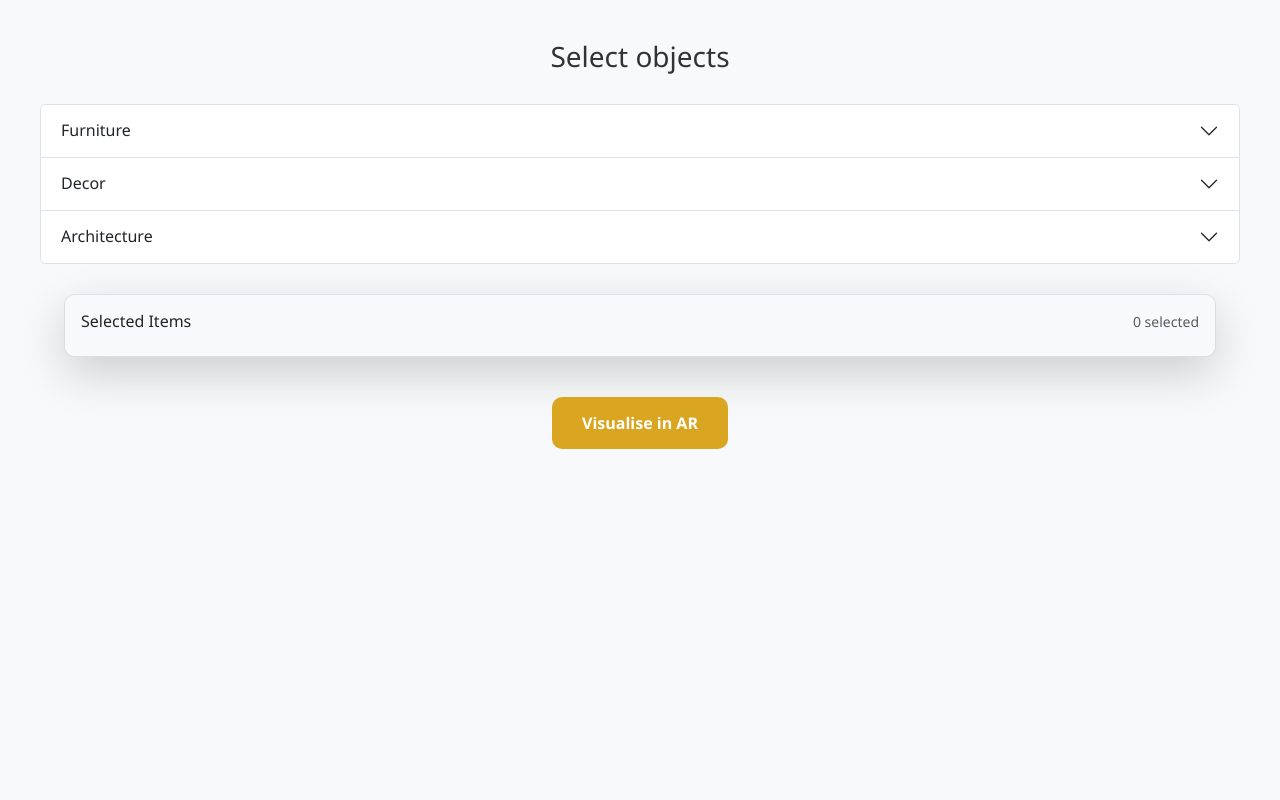
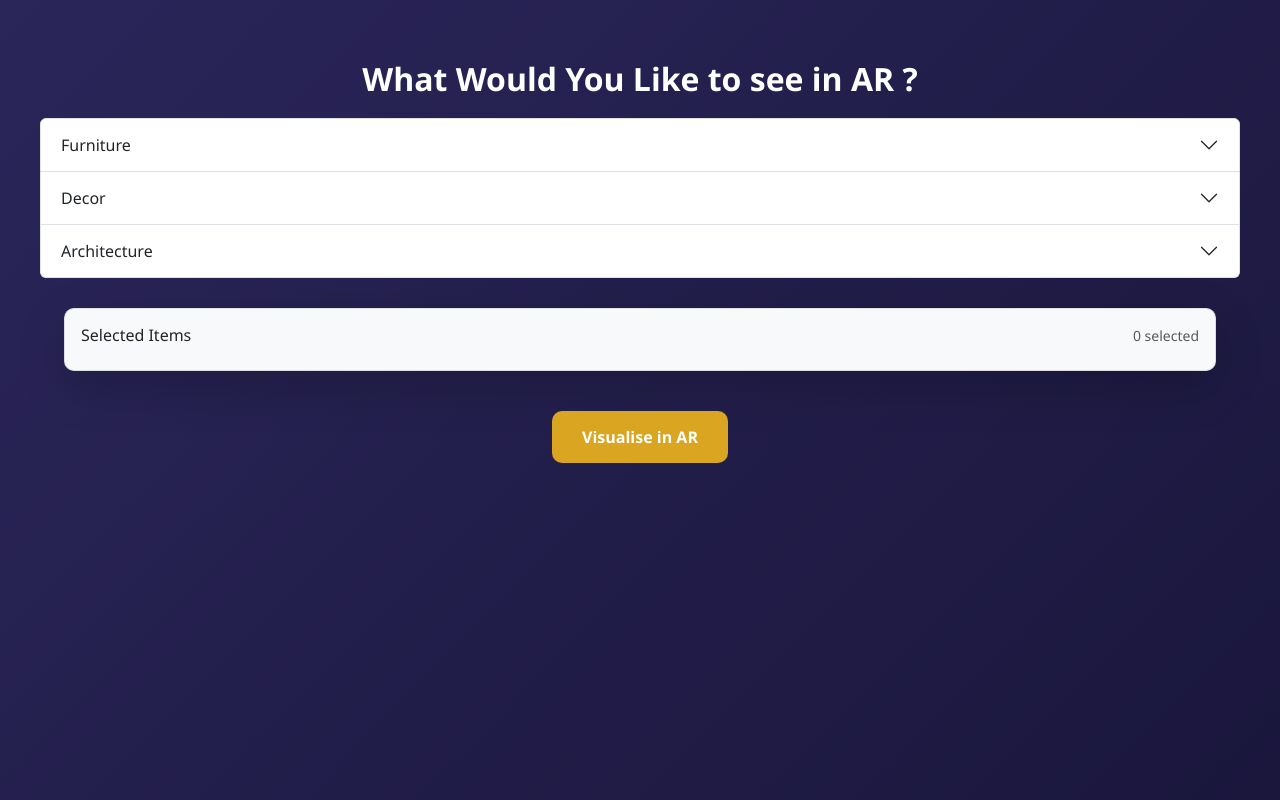
Before and after one commit to SA0806/AR-House-App, a React (Create React App) app: page /Dashboard in a window 1280 px wide. Built offline with nearby package versions, Linux system fonts and the light colour scheme.

Commit message:
updated UI

```diff
--- a/src/pages/Dashboard.css
+++ b/src/pages/Dashboard.css
@@ -1,19 +1,56 @@
 /* src/pages/Dashboard.css */
 .dashboard {
   padding: 40px;
-  font-family: 'Segoe UI', sans-serif;
+  font-family: "Segoe UI", sans-serif;
   text-align: center;
   background: #f8f9fa;
   min-height: 100vh;
   width: 100vw;
+  background: linear-gradient(-45deg, #0f0c29, #302b63, #24243e);
+  background-size: 400% 400%;
+  animation: gradientBG 15s ease infinite;
+  font-family: "Segoe UI", sans-serif;
+
 }
 
 .section-title {
-  font-size: 28px;
+  /* font-size: 28px;
   margin-bottom: 30px;
-  color: #333;
+  color: #333; */
+  overflow: hidden;
+  white-space: nowrap;
+  width: 0;
+  font-size: 2rem;
+  font-weight: 600;
+  text-align: center;
+  margin-top: 20px;
+  margin-bottom: 20px;
+  color: #ffffff;
+  font-family: "Segoe UI", sans-serif;
+  animation: typing 4s steps(45, end) forwards, hide-cursor 0.1s 4s forwards;
+  text-align: center;
+  align-items: center;
+  border-right: 2px solid white;
+}
+@keyframes typing {
+  from {
+    width: 0;
+  }
+  to {
+    width: 36ch;
+  }
 }
 
+@keyframes hide-cursor {
+  to {
+    border-right: none;
+  }
+}
+.section-title-wrapper {
+  display: flex;
+  justify-content: center;
+  align-items: center;
+}
 .dashboard-content {
   display: flex;
   justify-content: space-around;
@@ -108,10 +145,6 @@
   justify-content: flex-start;
 }
 
-
-
-
-
 /* Ensure space is available for bottom bar */
 .dashboard {
   padding-bottom: 160px;
--- a/src/pages/Dashboard.js
+++ b/src/pages/Dashboard.js
@@ -47,7 +47,7 @@ const navigate = useNavigate();
   return (
     <div className="dashboard">
       {/* <Navbar/> */}
-      <h2 className="section-title">Select objects</h2>
+      <div className="section-title-wrapper"><h2 className="section-title">What Would You Like to see in AR ?</h2></div>
       <Accordion
   selectedObjects={selectedObjects}
   toggleObjectSelection={toggleObjectSelection}
--- a/src/pages/Homepage.css
+++ b/src/pages/Homepage.css
@@ -1,4 +1,3 @@
-/* Homepage.css */
 .Homepage {
   display: block;
   margin: 0px;
@@ -8,6 +7,7 @@
   animation: gradientBG 15s ease infinite;
   font-family: "Trebuchet MS", "Lucida Sans Unicode", "Lucida Grande",
     "Lucida Sans", Arial, sans-serif;
+    align-items: center;
 }
 
 @keyframes gradientBG {
--- a/src/pages/Homepage.js
+++ b/src/pages/Homepage.js
@@ -1,4 +1,3 @@
-//Homepage.js
 import React, { useEffect } from 'react';
 import './Homepage.css';
 import { useNavigate } from 'react-router-dom';
```
